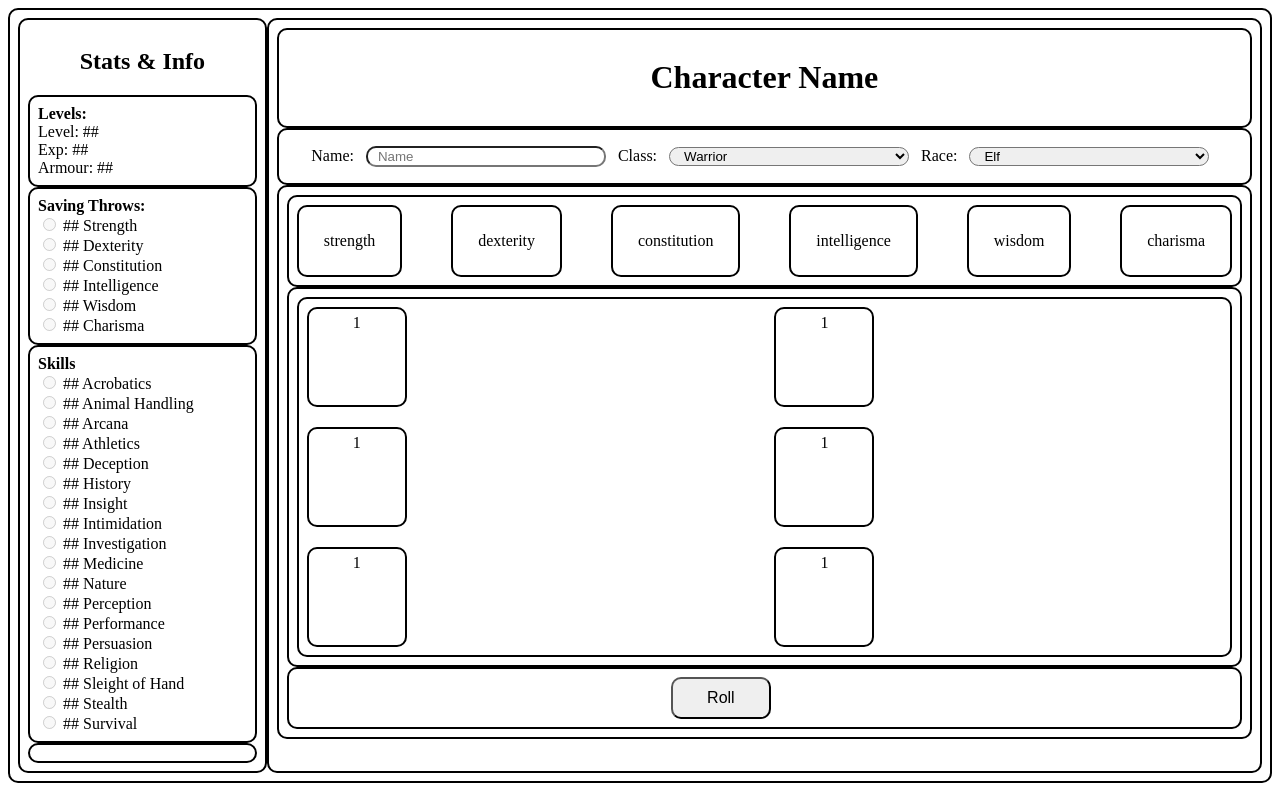
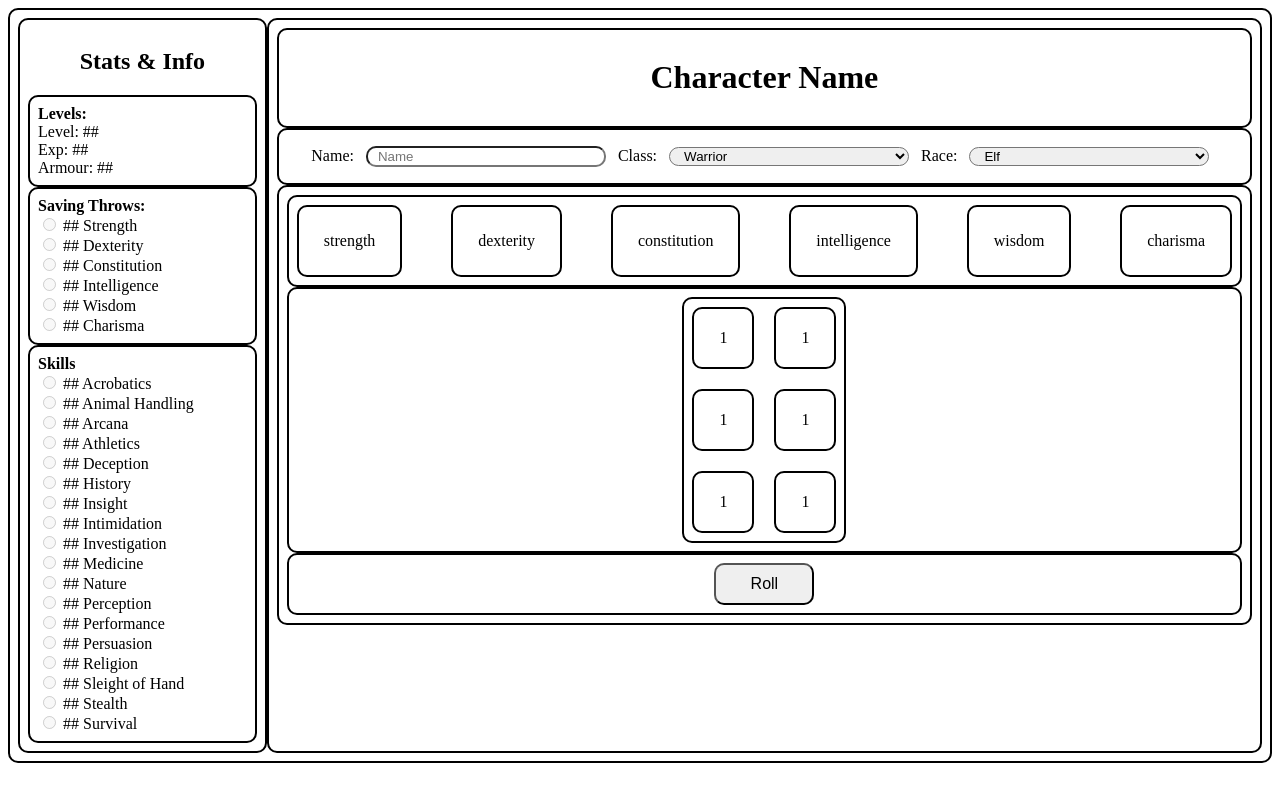
Before and after one commit to MerujSargsyan/ArcaneEngine, a Flask app: page /characterCreation in a window 1280 px wide. Run offline with Flask 3, Linux system fonts and the light colour scheme.

Commit message:
dice centered finally

```diff
--- a/static/characterCreation.css
+++ b/static/characterCreation.css
@@ -46,8 +46,14 @@ div {
     justify-content: space-between;
 }
 
+#roll_space {
+    display: flex;
+    justify-content: center;
+    align-items: center;
+}
+
 #dice_container {
-    width: 100%;
+    margin: 0 auto;
     display: grid;
     grid-template-columns: auto auto;
     gap: 20px;
@@ -56,16 +62,14 @@ div {
 #dice_container > div {
     aspect-ratio: 1;
     text-align: center;
-    width: 100px;
-    height: 100px;
-    padding: 5px 5px 5px 5px;
+    padding: 20px;
 }
 
 button {
     font-size: 16px;
     padding: 10px;
     width: 100px;
-    margin-left: 40%;
+    margin: 0 auto;
 }
 
 #stat_inputs > div {
--- a/templates/characterCreation.html
+++ b/templates/characterCreation.html
@@ -44,7 +44,6 @@
                     <input type="radio" disabled id="skill_stealth"> ## Stealth <br>
                     <input type="radio" disabled id="skill_surviv"> ## Survival <br>
                 </div>
-                <div id="trait_container"></div>
             </div>
             <div id="input_data">
                 <div id="title"><h1>Character Name</h1></div>
```
